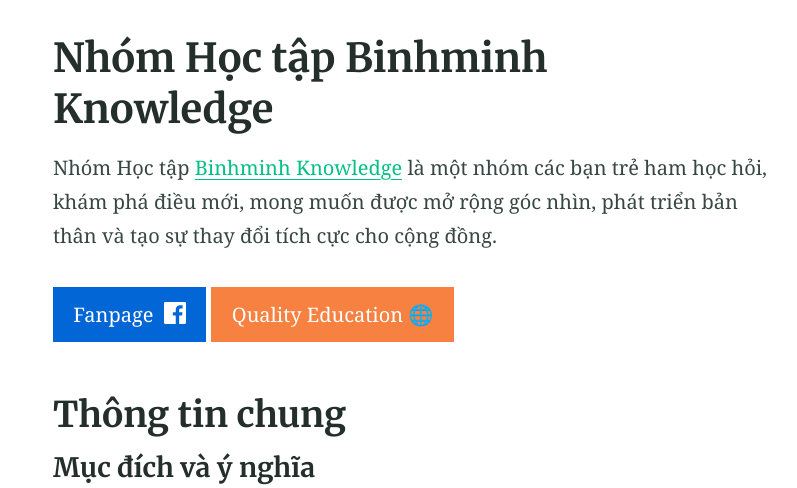
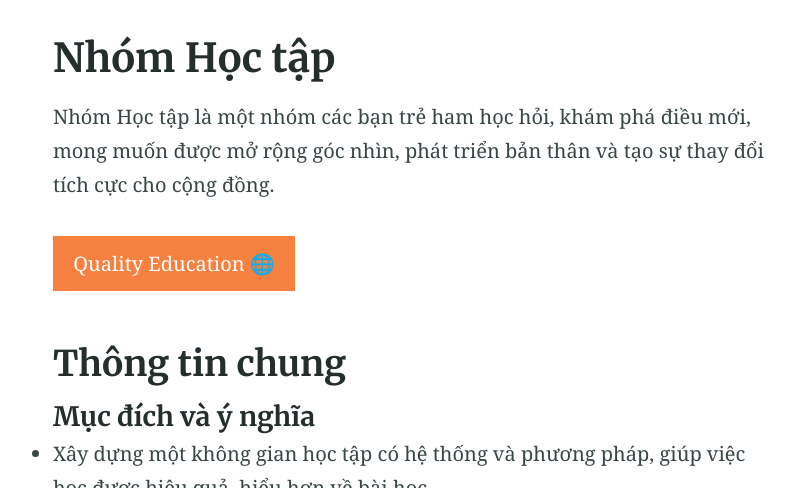
Before and after one commit to 8trien/1, a Jekyll site: the page built from index.md, in a window 1280 px wide and 900 px high, cut to the strip 412-900 px from the top of the window. Shown: the whole strip, without its empty margins (230-1027 px from the left). Built offline with Jekyll 4.4.1, drawn with Linux system fonts in a browser that asks for light colours; some of the changed text lies outside the part shown.

Commit message:
Update index.md

```diff
--- a/index.md
+++ b/index.md
@@ -1,5 +1,5 @@
 ---
-title: Nhóm Học tập Binhminh Knowledge
+title: Nhóm Học tập
 
 feature_text:
 ## WELCOME TO OUR PROJECT
@@ -8,9 +8,9 @@
 excerpt: "Nhóm Học tập [Binhminh Knowledge](https://www.facebook.com/bmbetter)là một nhóm các bạn trẻ ham học hỏi, khám phá điều mới, mong muốn được mở rộng góc nhìn, phát triển bản thân và tạo sự thay đổi tích cực cho cộng đồng."
 ---
 
-Nhóm Học tập [Binhminh Knowledge](https://www.facebook.com/bmbetter) là một nhóm các bạn trẻ ham học hỏi, khám phá điều mới, mong muốn được mở rộng góc nhìn, phát triển bản thân và tạo sự thay đổi tích cực cho cộng đồng.
+Nhóm Học tập là một nhóm các bạn trẻ ham học hỏi, khám phá điều mới, mong muốn được mở rộng góc nhìn, phát triển bản thân và tạo sự thay đổi tích cực cho cộng đồng.
 
-{% include button.html text="Fanpage" icon="facebook" link="https://www.facebook.com/bmbetter" color="#0366d6" %} {% include button.html text="Quality Education 🌐" link="https://sdgs.un.org/goals/goal4" color="#f68140" %}
+{% include button.html text="Quality Education 🌐" link="https://sdgs.un.org/goals/goal4" color="#f68140" %}
 
 ## Thông tin chung
 #### Mục đích và ý nghĩa
@@ -164,7 +164,6 @@
 
 ##### Cá nhân/Thầy cô/Phụ huynh quan tâm và muốn biết thêm thông tin, xin hãy liên hệ:
 - **Email** binhminhknowledge@gmail.com
-- **Fanpage [Binhminh Knowledge](https://www.facebook.com/bmbetter)**
 - **Có thể gặp mặt trao đổi trực tiếp**
 
 ##### Mọi thông tin trên trang có thể được cập nhật.
```
